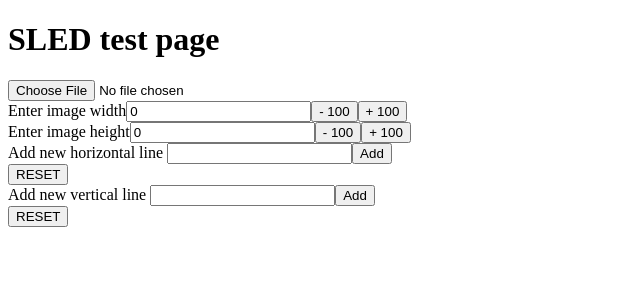
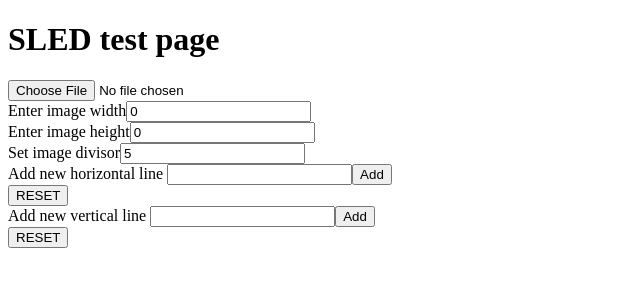
Before and after one commit to SpeciesFileGroup/sled, a Vue app: page / in a window 1280 px wide. Shown: the top 300 px of the page, without its empty margins (0-640 px from the left). Built offline with nearby package versions, Linux system fonts and the light colour scheme.

Commit message:
#4 svg scaled to new image size and/or new scale factor

```diff
--- a/src/App.vue
+++ b/src/App.vue
@@ -7,15 +7,22 @@
       <input
         type="number"
         v-model.number="width" v-on:change="resizeImage"/>
-      <input type="button" value="- 100" v-on:click="width-=100"/>
-      <input type="button" value="+ 100" v-on:click="width+=100"/>
+<!--      <input type="button" value="- 100" v-on:click="width-=100"/>-->
+<!--      <input type="button" value="+ 100" v-on:click="width+=100"/>-->
       <br>
       <label>Enter image height</label>
       <input
         type="number"
         v-model.number="height" v-on:change="resizeImage"/>
-      <input type="button" value="- 100" v-on:click="height-=100"/>
-      <input type="button" value="+ 100" v-on:click="height+=100"/>
+<!--      <input type="button" value="- 100" v-on:click="height-=100"/>-->
+<!--      <input type="button" value="+ 100" v-on:click="height+=100"/>-->
+      <br>
+      <label>Set image divisor</label>
+      <input
+        type="number"
+        v-model.number="scale" v-on:change="resizeImage"/>
+<!--      <input type="button" value="- 1" v-on:click="scale-=1"/>-->
+<!--      <input type="button" value="+ 1" v-on:click="scale+=1"/>-->
     </div>
     <div class="line-inputs">
       <div>
@@ -208,6 +215,7 @@ export default {
             that.old_height = that.height       // from the previous size
             that.width = newImage.width
             that.height = newImage.height
+            that.resizeImage()
             that.generateSVG()
           }
         }
```
